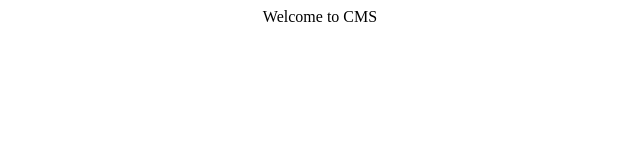
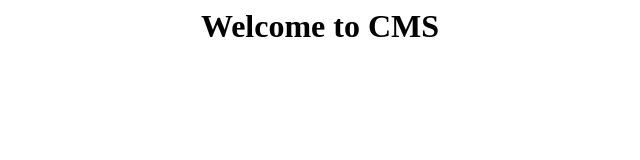
Before and after one commit to sveridevops/cms1, a plain HTML site: page index.html in a window 1280 px wide. Shown: the whole page, without its empty margins (320-960 px from the left). Drawn offline with Linux system fonts and the light colour scheme.

Commit message:
Second Commit

```diff
--- a/index.html
+++ b/index.html
@@ -1,7 +1,7 @@
 <html>
 <body>
 
-<center>Welcome to CMS</center>
+<center><h1>Welcome to CMS</h1></center>
 
 </body>
 </html>
```
